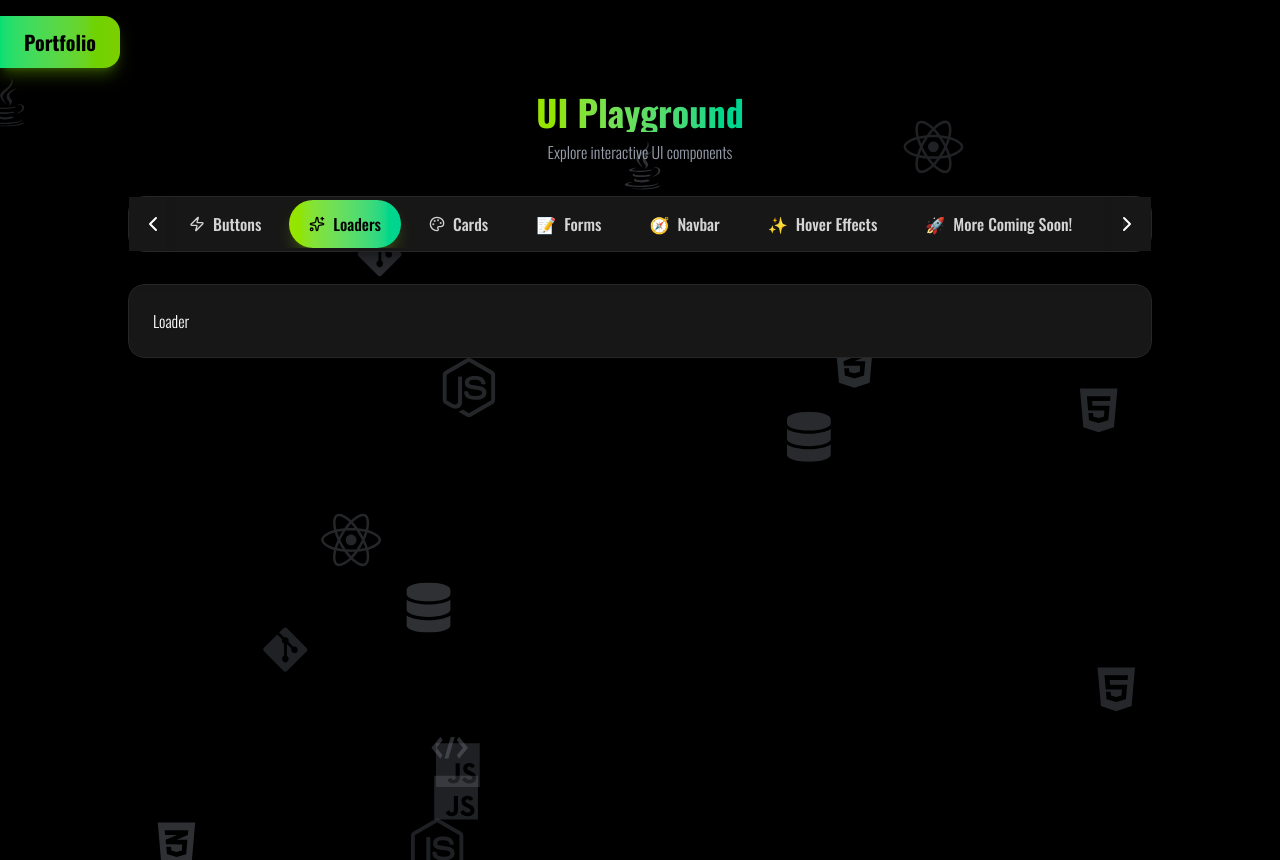
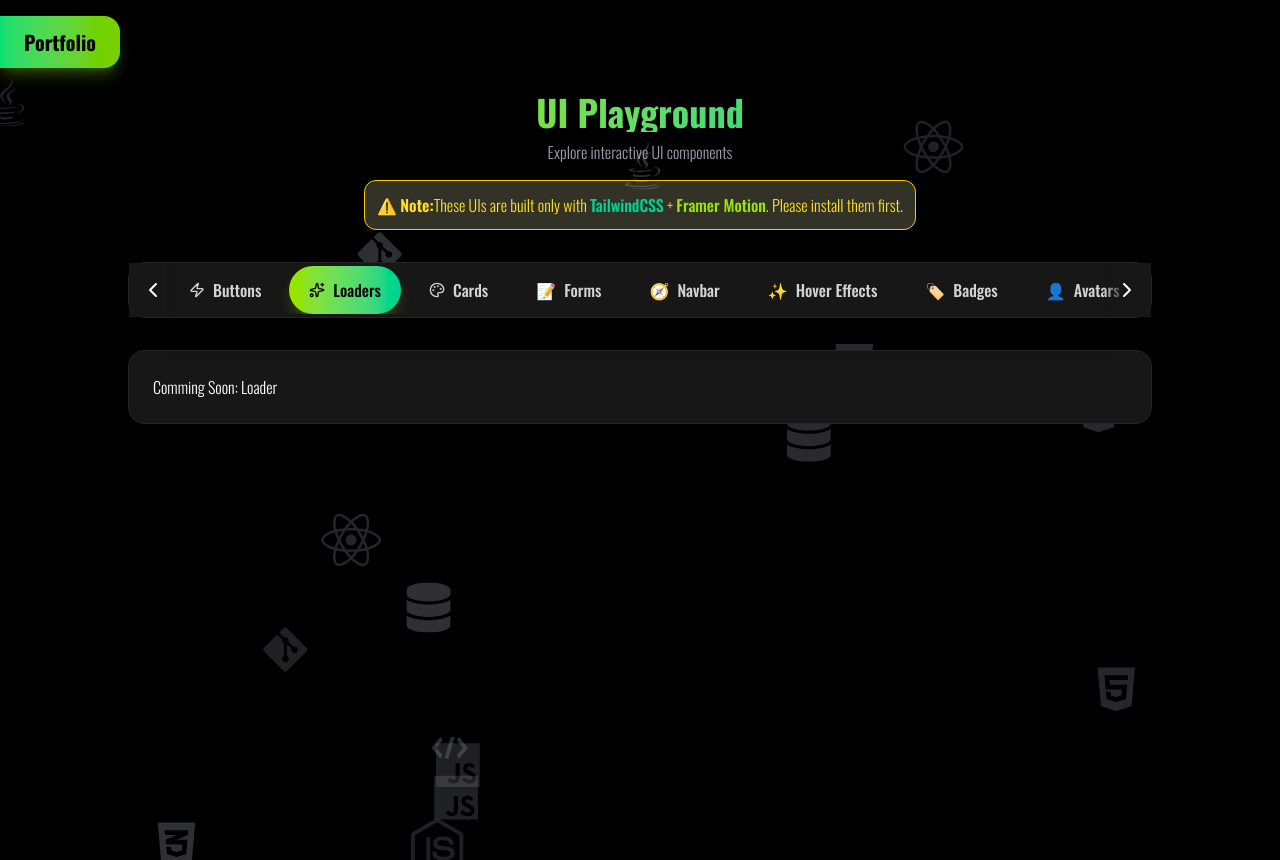
Before and after one commit to Parthsingh14/Portfolio, a React (Vite) app: page /ui-playground in a window 1280 px wide. Both pictures are taken after a click on the element "Loaders". Built offline with nearby package versions, Linux system fonts and the light colour scheme.

Commit message:
Updated UI Codes

```diff
--- a/src/components/About.jsx
+++ b/src/components/About.jsx
@@ -51,7 +51,7 @@ function About() {
                 transition={{ duration: 0.6, delay: 0.4 }}
                 viewport={{ once: true }}
               >
-                As a dedicated <span className="text-lime-300 font-medium">Full Stack Developer</span>, I specialize in creating dynamic and responsive web applications that provide seamless user experiences. With expertise in both frontend and backend technologies, I build robust, scalable solutions using modern frameworks and architectures.
+              As a passionate <span className="text-lime-300 font-medium">AI-Full Stack Developer</span>, I craft intelligent and scalable web applications that seamlessly integrate artificial intelligence to enhance productivity and user experience. I focus on building modern, efficient solutions where AI is not just an add-on, but a core part of the architecture—enabling smarter workflows, automation, and innovation across projects.
               </motion.p>
 
               <motion.p
--- a/src/components/Education.jsx
+++ b/src/components/Education.jsx
@@ -27,6 +27,18 @@ const educationData = [
   }
 ];
 
+// Function to convert score → percentage number
+const getPercentage = (score) => {
+  if (score.includes("CGPA")) {
+    const value = parseFloat(score);
+    return Math.min(value * 10, 100); // CGPA * 10 = %
+  }
+  if (score.includes("%")) {
+    return Math.min(parseFloat(score), 100); // % as it is
+  }
+  return 0;
+};
+
 function Education() {
   const containerRef = useRef(null);
   const { scrollXProgress } = useScroll({
@@ -55,7 +67,9 @@ function Education() {
             className="flex overflow-x-auto snap-x snap-mandatory py-8 gap-6 no-scrollbar"
             style={{ scrollSnapType: "x mandatory" }}
           >
-            {educationData.map((edu, index) => (
+            {educationData.map((edu, index) => {
+              const percentage = getPercentage(edu.score);
+              return (
                 <motion.div
                   key={edu.id}
                   className="flex-shrink-0 w-[85vw] snap-center bg-gray-900 p-6 rounded-xl border border-lime-300 shadow-lg shadow-lime-300/20"
@@ -82,12 +96,13 @@ function Education() {
                     <motion.div
                       className="h-full bg-lime-300 rounded-full"
                       initial={{ width: 0 }}
-                    whileInView={{ width: "100%" }}
+                      whileInView={{ width: `${percentage}%` }}
                       transition={{ duration: 1, delay: 0.5 }}
                     />
                   </div>
                 </motion.div>
-            ))}
+              );
+            })}
           </div>
         </div>
 
@@ -98,7 +113,9 @@ function Education() {
             style={{ x: desktopOffset }}
           >
             <div className="grid grid-cols-3 gap-8 px-8">
-              {educationData.map((edu, index) => (
+              {educationData.map((edu, index) => {
+                const percentage = getPercentage(edu.score);
+                return (
                   <motion.div
                     key={edu.id}
                     className="bg-gray-900 p-6 rounded-xl border border-lime-300 shadow-lg shadow-lime-300/20"
@@ -124,12 +141,13 @@ function Education() {
                       <motion.div
                         className="h-full bg-lime-300 rounded-full"
                         initial={{ width: 0 }}
-                      whileInView={{ width: "100%" }}
+                        whileInView={{ width: `${percentage}%` }}
                         transition={{ duration: 1, delay: 0.5 }}
                       />
                     </div>
                   </motion.div>
-              ))}
+                );
+              })}
             </div>
           </motion.div>
         </div>
--- /dev/null
+++ b/src/components/UI-components/AlertUI.jsx
@@ -0,0 +1,9 @@
+function AlertUI() {
+    return (
+        <div>
+            Comming Soon: Alert UI
+        </div>
+    )
+}
+
+export default AlertUI
--- /dev/null
+++ b/src/components/UI-components/AvatarUI.jsx
@@ -0,0 +1,9 @@
+function AvatarUI() {
+    return (
+        <div>
+            Comming soon: AvatarUI
+        </div>
+    )
+}
+
+export default AvatarUI
--- /dev/null
+++ b/src/components/UI-components/BadgesUI.jsx
@@ -0,0 +1,9 @@
+function BadgesUI() {
+    return (
+        <div>
+            Comming Soon: Badges UI
+        </div>
+    )
+}
+
+export default BadgesUI
--- a/src/components/UI-components/CardsUI.jsx
+++ b/src/components/UI-components/CardsUI.jsx
@@ -1,7 +1,7 @@
 function CardsUI() {
     return (
         <div>
-            cards ui
+           Comming soon: cards ui
         </div>
     )
 }
--- a/src/components/UI-components/FormsUI.jsx
+++ b/src/components/UI-components/FormsUI.jsx
@@ -1,7 +1,7 @@
 function FormsUI() {
     return (
         <div>
-            form ui
+            Comming Soon: form ui
         </div>
     )
 }
--- a/src/components/UI-components/HoverUI.jsx
+++ b/src/components/UI-components/HoverUI.jsx
@@ -1,7 +1,7 @@
 function HoverUI() {
     return (
         <div>
-            hover
+            Comming soon: hover
         </div>
     )
 }
--- a/src/components/UI-components/LoadersUI.jsx
+++ b/src/components/UI-components/LoadersUI.jsx
@@ -1,7 +1,7 @@
 function LoadersUI() {
     return (
         <div>
-            Loader
+            Comming Soon: Loader
         </div>
     )
 }
--- a/src/components/UI-components/NavbarUI.jsx
+++ b/src/components/UI-components/NavbarUI.jsx
@@ -1,7 +1,7 @@
 function NavbarUI() {
     return (
         <div>
-            navbar ui
+            Comming Soon: navbar ui
         </div>
     )
 }
--- a/src/components/UIPlayground.jsx
+++ b/src/components/UIPlayground.jsx
@@ -1,12 +1,21 @@
 import React, { useState, useRef } from "react";
 import { motion, AnimatePresence } from "framer-motion";
-import { ChevronLeft, ChevronRight, Sparkles, Zap, Palette } from "lucide-react";
+import {
+  ChevronLeft,
+  ChevronRight,
+  Sparkles,
+  Zap,
+  Palette,
+} from "lucide-react";
 import ButtonsUI from "./UI-components/ButtonsUI";
 import LoadersUI from "./UI-components/LoadersUI";
 import CardsUI from "./UI-components/CardsUI";
 import FormsUI from "./UI-components/FormsUI";
 import NavbarUI from "./UI-components/NavbarUI";
 import HoverUI from "./UI-components/HoverUI";
+import BadgesUI from "./UI-components/BadgesUI";
+import AvatarsUI from "./UI-components/AvatarUI";
+import AlertsUI from "./UI-components/AlertUI";
 
 function UIPlayground() {
   const uiTabs = [
@@ -16,9 +25,9 @@ function UIPlayground() {
     { name: "Forms", component: <FormsUI />, icon: "📝" },
     { name: "Navbar", component: <NavbarUI />, icon: "🧭" },
     { name: "Hover Effects", component: <HoverUI />, icon: "✨" },
-    { name: "More Coming Soon!", component: <div className="text-center text-gray-700">Stay Tuned!</div>, icon: "🚀" },
-    { name: "More Coming Soon!!", component: <div className="text-center text-gray-700">Stay Tuned!</div>, icon: "🔮" },
-    { name: "More Coming Soon!!!", component: <div className="text-center text-gray-700">Stay Tuned!</div>, icon: "🎨" },
+    { name: "Badges", component: <BadgesUI />, icon: "🏷️" },
+    { name: "Avatars", component: <AvatarsUI />, icon: "👤" },
+    { name: "Alerts", component: <AlertsUI />, icon: "⚡" },
   ];
 
   const [activeIndex, setActiveIndex] = useState(0);
@@ -56,7 +65,11 @@ function UIPlayground() {
       const tabWidth = 150; // Approximate tab width
       const newIndex = Math.round(scrollPos / tabWidth);
 
-      if (newIndex >= 0 && newIndex < uiTabs.length && newIndex !== activeIndex) {
+      if (
+        newIndex >= 0 &&
+        newIndex < uiTabs.length &&
+        newIndex !== activeIndex
+      ) {
         setActiveIndex(newIndex);
       }
     }
@@ -75,6 +88,22 @@ function UIPlayground() {
           UI Playground
         </h1>
         <p className="text-gray-400 mt-2">Explore interactive UI components</p>
+
+        {/* Note Section */}
+        <motion.div
+          initial={{ opacity: 0 }}
+          animate={{ opacity: 1 }}
+          transition={{ delay: 0.5, duration: 0.7 }}
+          className="mt-4 p-3 rounded-xl border border-yellow-400 bg-yellow-100/20 text-yellow-300 text-sm md:text-base inline-block"
+        >
+          ⚠️ <span className="font-semibold">Note:</span>
+          These UIs are built only with{" "}
+          <span className="text-emerald-400 font-medium">
+            TailwindCSS
+          </span> +{" "}
+          <span className="text-lime-400 font-medium">Framer Motion</span>.
+          Please install them first.
+        </motion.div>
       </motion.div>
 
       {/* Tab Container */}
@@ -92,7 +121,11 @@ function UIPlayground() {
           disabled={activeIndex === 0}
           className="absolute left-0 z-10 h-full px-3 bg-gradient-to-r from-neutral-900 via-neutral-900 to-transparent flex items-center"
         >
-          <ChevronLeft className={`${activeIndex === 0 ? 'text-neutral-600' : 'text-white'}`} />
+          <ChevronLeft
+            className={`${
+              activeIndex === 0 ? "text-neutral-600" : "text-white"
+            }`}
+          />
         </motion.button>
 
         {/* Scrollable Tabs */}
@@ -104,7 +137,7 @@ function UIPlayground() {
           {uiTabs.map((tab, index) => (
             <motion.div
               key={tab.name + index}
-              ref={el => tabRefs.current[index] = el}
+              ref={(el) => (tabRefs.current[index] = el)}
               whileHover={{ y: -2 }}
               whileTap={{ scale: 0.98 }}
               onClick={() => {
@@ -132,7 +165,13 @@ function UIPlayground() {
           disabled={activeIndex === uiTabs.length - 1}
           className="absolute right-0 z-10 h-full px-3 bg-gradient-to-l from-neutral-900 via-neutral-900 to-transparent flex items-center"
         >
-          <ChevronRight className={`${activeIndex === uiTabs.length - 1 ? 'text-neutral-600' : 'text-white'}`} />
+          <ChevronRight
+            className={`${
+              activeIndex === uiTabs.length - 1
+                ? "text-neutral-600"
+                : "text-white"
+            }`}
+          />
         </motion.button>
       </motion.div>
 
@@ -146,7 +185,7 @@ function UIPlayground() {
             exit={{ opacity: 0, y: -20, scale: 0.98 }}
             transition={{
               duration: 0.5,
-              ease: "easeOut"
+              ease: "easeOut",
             }}
             className="w-full bg-neutral-900 border border-neutral-800 rounded-2xl p-6 shadow-xl shadow-black/30"
           >
@@ -168,7 +207,7 @@ function UIPlayground() {
             key={index}
             onClick={() => setActiveIndex(index)}
             className={`w-2 h-2 rounded-full cursor-pointer ${
-              activeIndex === index ? 'bg-lime-400' : 'bg-neutral-700'
+              activeIndex === index ? "bg-lime-400" : "bg-neutral-700"
             }`}
             whileHover={{ scale: 1.2 }}
             whileTap={{ scale: 0.9 }}
```
Lines whose indentation alone changed are shown as unchanged.
